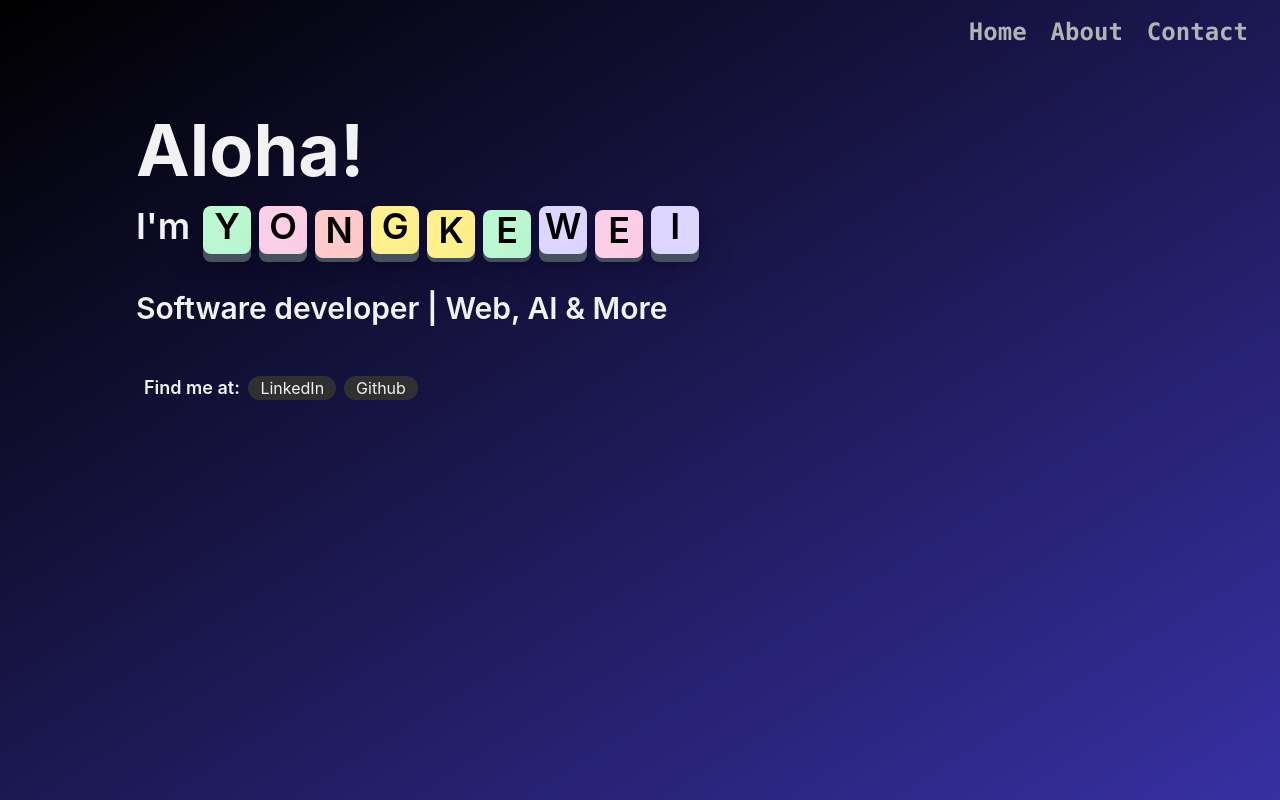
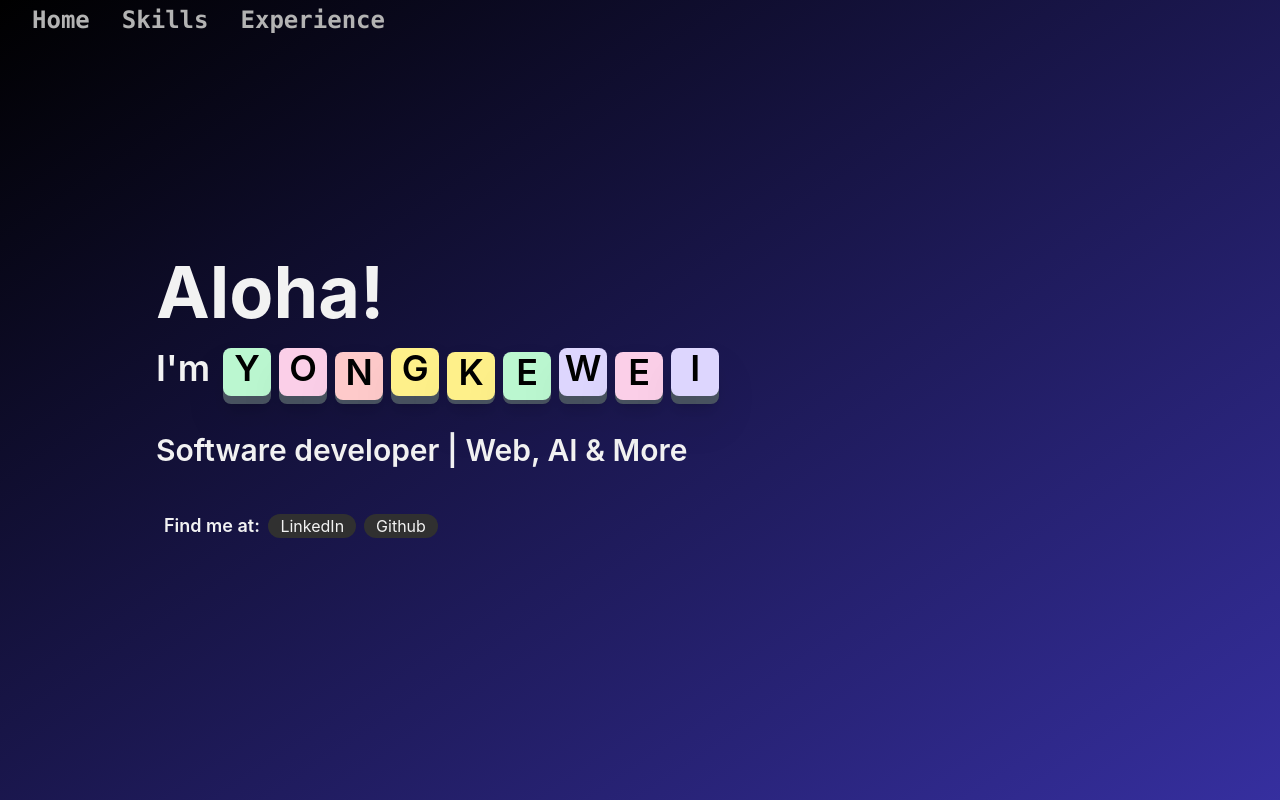
Before and after one commit to Kway-Bait/portfolio, a React (Create React App) app: page / in a window 1280 px wide. Shown: the top 800 px of the page. Built offline with nearby package versions, Linux system fonts and the light colour scheme.

Commit message:
migrate to react scroll

```diff
--- a/package.json
+++ b/package.json
@@ -10,8 +10,8 @@
     "aos": "^2.3.4",
     "react": "^19.2.0",
     "react-dom": "^19.2.0",
-    "react-router-dom": "^7.9.4",
     "react-scripts": "5.0.1",
+    "react-scroll": "^1.9.3",
     "web-vitals": "^2.1.4"
   },
   "scripts": {
--- a/src/App.js
+++ b/src/App.js
@@ -1,18 +1,10 @@
 import { useEffect } from 'react';
-import { BrowserRouter, Routes, Route, Link } from 'react-router-dom'
 
 import './App.css'
 import AOS from 'aos';
 import 'aos/dist/aos.css';
 
 import Home from './pages/Home.js';
-import About from './pages/About.js';
-import Contact from './pages/Contact.js';
-
-// CSS Class
-const navbar_button = (
-    "mx-3 backdrop-blur-md hover:text-txtclr"
-)
 
 function App() {
     useEffect(() => {
@@ -23,19 +15,7 @@ function App() {
 
     return (
         <div className="bg-bgclr-0 min-h-screen text-center">
-            <BrowserRouter>
-                <nav className="fixed min-w-full flex p-4 pr-5 justify-end text-2xl bg-transparent text-txtclr-muted font-mono font-semibold z-30">
-                    <div className={navbar_button}><Link to="/">Home</Link></div>
-                    <div className={navbar_button}><Link to="/about">About</Link></div>
-                    <div className={navbar_button}><Link to="/contact">Contact</Link></div>
-                </nav>
-
-                <Routes>
-                    <Route path="/" element={<Home />} />
-                    <Route path="/about" element={<About />} />
-                    <Route path="/contact" element={<Contact />} />
-                </Routes>
-            </BrowserRouter>
+            <Home />
         </div>
     );
 }
--- a/src/pages/Home.js
+++ b/src/pages/Home.js
@@ -1,4 +1,5 @@
 import { useState, useEffect } from 'react';
+import { Link, Element } from 'react-scroll';
 
 import TextTile from './component/TextTile.js';
 import Skills from './component/Skills.js';
@@ -25,6 +26,58 @@ function Home() {
         );
     }
 
+    const CustomLink = ({ className, target, caption, hidden }) => (
+        <Link
+            className={`${className} my-auto mx-2 py-1 px-2 cursor-pointer ${hidden ? "invisible" : ""}`}
+            to={target}
+            smooth={true}
+            duration={700}
+            delay={150}
+        >
+            {caption}
+        </Link>
+    );
+
+    const sections = [
+        ["home", "Home"],
+        ["skill_section", "Skills"],
+        ["exp_section", "Experience"],
+    ];
+
+    const LinkTag = ({ sections, show_section, tag_class }) => {
+        const showAll = show_section === undefined;
+        return (
+            <div className="min-w-min">
+                {sections.map(([target, caption]) => {
+                    const isHidden = !showAll && target !== show_section;
+
+                    return (
+                        <Tag disable={showAll || isHidden}>
+                            <CustomLink
+                                className={tag_class}
+                                target={target}
+                                caption={caption}
+                                hidden={isHidden}
+                            />
+                        </Tag>
+                    );
+                })}
+            </div>
+        );
+    }
+
+    const Tag = ({ children, className="", disable }) => {
+        if (disable) {
+            return <span>{children}</span>;
+        } else {
+            return (
+                <span className={className}>
+                    {children}
+                </span>
+            );
+        }
+    }
+
     // TO ADD:
     // 1. My Passion, Work Ethic
     // 2. My Skills
@@ -35,14 +88,21 @@ function Home() {
 
     return (
         <div className="relative h-screen py-9 text-txtclr text-left">
-            <section
-                className="fixed px-[10%] inset-0 h-screen bg-gradient-to-br from-black to-indigo-800"
+            <nav className="fixed flex top-0 p-4 pr-5 h-[5vh] justify-start items-center text-2xl bg-transparent text-txtclr-muted font-mono font-semibold z-20">
+                <LinkTag sections={sections} />
+            </nav>
+
+            <Element name="home">
+                <section className="fixed px-[10%] inset-0 h-[105vh] bg-gradient-to-br from-black to-indigo-800">
+                    <div className="fixed top-[5vh] w-full h-full overflow-hidden">
+                        <div
+                            className="relative inset-x-5 inset-y-1/4"
                             style={{
-                    transform: `translateY(-${offsetY * 0.2}px)`,
+                                transform: `translateY(-${offsetY * 0.3}px)`,
                                 transition: "transform 0.05s liner",
                             }}
                         >
-                <div className="m-2 mt-[10%] py-1 flex">
+                            <div className="m-2 flex">
                                 <div className="flex flex-col">
                                     <div>
                                         <h1 className="my-2 text-7xl font-bold">Aloha!</h1>
@@ -52,17 +112,46 @@ function Home() {
                                 </div>
                             </div>
                             <FindMe />
+                        </div>
+                    </div>
                 </section>
+            </Element>
 
-            <section className="relative z-10 px-[10%] mt-[100vh] bg-bgclr-0 text-txtclr">
-                <div className="p-10">
-                    <Skills />
-                    <WorkExp />
-                    <Skills />
-                    <Skills />
+            <div className="h-screen" /> {/* Filler div */}
+
+            <Element name="skill_section">
+                <section className="relative top-0 min-h-screen z-15 text-txtclr bg-gradient-to-br from-black to-cyan-800">
+                    <div className="sticky w-0 min-w-min flex top-0 p-4 pr-5 h-[5vh] justify-start items-center text-2xl text-txtclr-muted font-mono font-semibold z-0">
+                        <LinkTag
+                            sections={sections}
+                            show_section="skill_section"
+                            tag_class="text-txtclr rounded-2xl"
+                            Wrapper={Tag({className:"inline bg-gradient-to-tr from-black to-cyan-800"})}
+                        />
+                    </div>
+                    <div className="relative top-0 z-10">
+                        <div className="p-10 px-[10%]">
                             <Skills />
                         </div>
+                    </div>
                 </section>
+            </Element>
+
+            <Element name="exp_section">
+                <section className="relative top-0 min-h-screen z-15 text-txtclr bg-gradient-to-br from-black to-lime-800">
+                    <div className="sticky flex top-0 p-4 pr-5 h-[5vh] justify-start items-center text-2xl bg-transparent text-txtclr-muted font-mono font-semibold z-0">
+                        <LinkTag
+                            sections={sections}
+                            show_section="exp_section"
+                            tag_class="text-txtclr rounded-2xl"
+                            wrapper={Tag}
+                        />
+                    </div>
+                    <div className="p-10 px-[10%]">
+                        <WorkExp />
+                    </div>
+                </section>
+            </Element>
         </div>
     );
 }
--- a/src/pages/component/Skills.js
+++ b/src/pages/component/Skills.js
@@ -20,7 +20,7 @@ function Skills() {
     ];
 
     return (
-        <div>
+        <div className="relative">
             <h1 className="section-title">My Skills & Tech-stacks</h1>
             <div className="m-3">
                 {content.map(([title, lst]) => (
--- a/src/pages/component/WorkExp.js
+++ b/src/pages/component/WorkExp.js
@@ -29,7 +29,7 @@ const work_exp = [
 
 function WorkExp() {
     return (
-        <div>
+        <div className="relative">
             <h1 className="section-title">My Work Experience</h1>
             {TimeLine(work_exp)}
         </div>
--- a/src/pages/utils/TimeLine.js
+++ b/src/pages/utils/TimeLine.js
@@ -7,7 +7,7 @@ function TimeLine(content) {
                 <div key={id} className="mx-1 flex items-stretch justify-start">
                     <div className="relative mx-1 py-2 min-w-[14%] max-w-[14%] flex items-center justify-center">
                         <div className="absolute top-0 bottom-0 left-1/2 h-full w-[2px] bg-white -translate-x-1/2 z-0" /> {/* TimeLine White Line */}
-                        <div className="py-1 pb-2 flex flex-col items-center bg-bgclr-0 z-10" data-aos="fade-up">
+                        <div className="py-1 pb-2 flex flex-col items-center backdrop-blur-xl z-10" data-aos="fade-up">
                             <div className="m-2 p-2 w-4 h-4 bg-white rounded-full" /> {/* TimeLine marker */}
                             <div className="font-semibold">{data.date}</div>
                         </div>
```
Also changed, not shown: 1 other file (tests, documents, lock files or other folders). Lines whose indentation alone changed are shown as unchanged.
